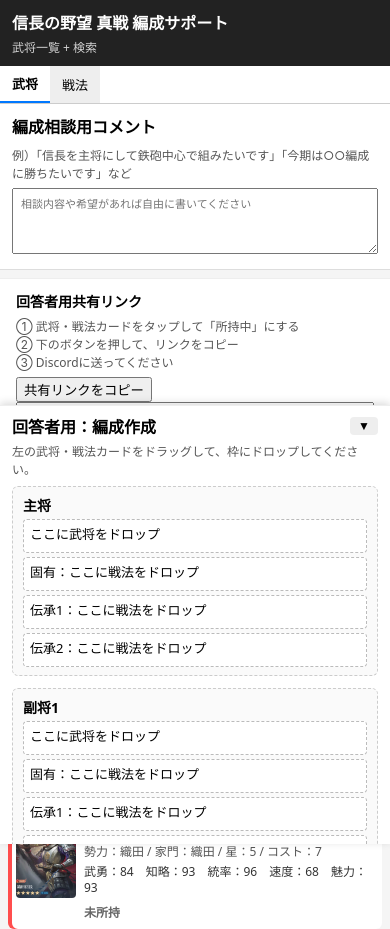
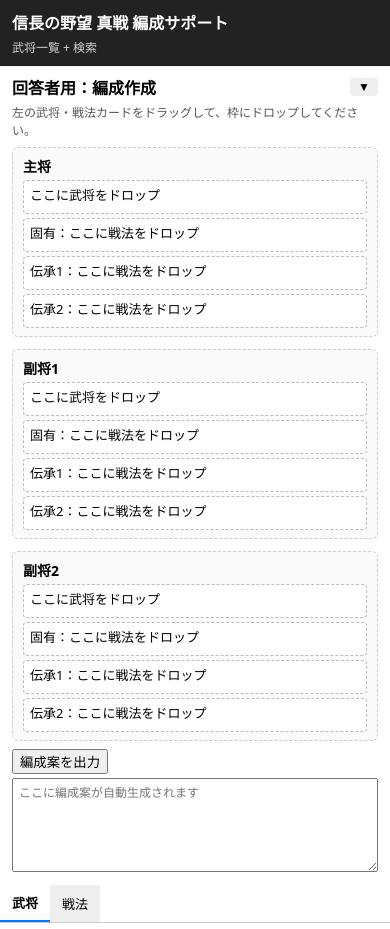
Before and after one commit to Tansas6322/Nobunaga-shinsen_Sengokukitan, a plain HTML site: page index.html in a window 390 px wide. Shown: the top 929 px of the page. Drawn offline with Linux system fonts and the light colour scheme.

Commit message:
Add files via upload

```diff
--- a/style.css
+++ b/style.css
@@ -533,6 +533,19 @@
   .builder-team {
     flex-direction: column;
   }
+
+  /* ★ スマホでは固定をやめて普通のエリアにする ★ */
+  .build-answer-area {
+    position: static;       /* fixed を解除 */
+    box-shadow: none;       /* 上の影も消す（お好みで） */
+    max-height: none;       /* 高さ制限なし */
+    overflow: visible;      /* 中でスクロールしない */
+  }
+
+  /* ★ 下パネル分の余白もいらないのでリセット ★ */
+  body {
+    padding-bottom: 0;
+  }
 }
 
 .tap-target {
```
